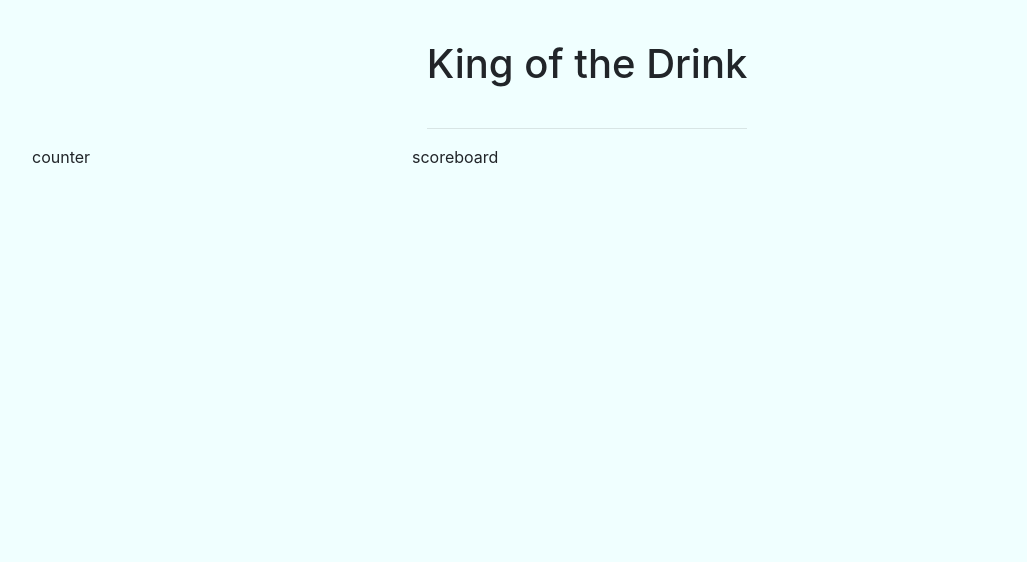
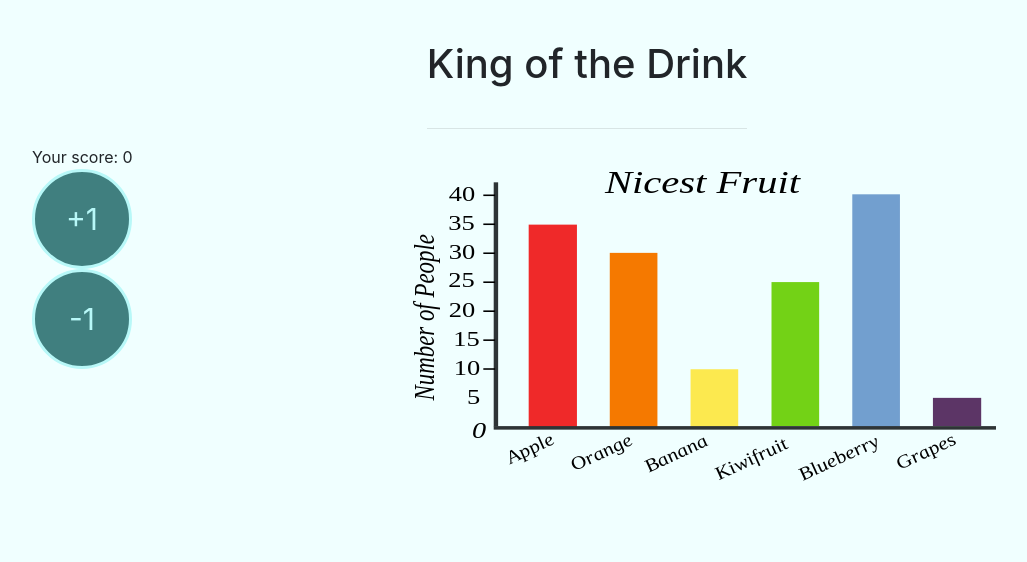
Before and after one commit to edwinmui/kingofthedrink, a plain HTML site: page index.html in a window 1280 px wide. Shown: the whole page, without its empty margins (53-1080 px from the left). Drawn offline with nearby package versions, Linux system fonts and the light colour scheme.

Commit message:
feat: Add plus and minus counters

```diff
--- a/css/index.css
+++ b/css/index.css
@@ -6,3 +6,37 @@ h1 {
     margin-top: 1em;
     margin-bottom: 1em;
 }
+
+.plus,
+.minus {
+    background-color: #407F7F;
+    display: flex;
+    justify-content: center;
+    align-items: center;
+    color: #B8F8F8;
+    user-select: none;
+    width: 100px;
+    height: 100px;
+    border-radius: 50%;
+    padding: 10px;
+    border: 3px solid #B8F8F8;
+    font-size: 30px;
+    cursor: pointer;
+}
+
+.plus:active,
+.minus:active {
+    color: blue;
+}
+
+.graph {
+    width: 100%;
+    height: 100%;
+}
+
+@media (min-width: 768px) {
+    .graph {
+        width: 80%;
+        height: 80%;
+    }
+}
--- a/index.html
+++ b/index.html
@@ -20,16 +20,26 @@
         </div>
         <div class="row justify-content-center">
             <div class="col-4">
-                <p>counter</p>
+                <div class="counter">Your score: <span class="number">0</span></div>
+            </div>
+            <div class="col-8"></div>
+        </div>
+        <div class="row justify-content-center">
+            <div class="col-4">
+                <div class="counters">
+                    <div class="plus"><span>+1</span></div>
+                    <div class="minus"><span>-1</span></div>
+                </div>
             </div>
             <div class="col-8">
-                <p>scoreboard</p>
+                <img class="graph" src="assets/bar-graph-fruit.svg" alt="Bar graph">
             </div>
         </div>
     </div>
     <script src="https://code.jquery.com/jquery-3.3.1.slim.min.js" integrity="sha384-q8i/X+965DzO0rT7abK41JStQIAqVgRVzpbzo5smXKp4YfRvH+8abtTE1Pi6jizo" crossorigin="anonymous"></script>
     <script src="https://cdn.jsdelivr.net/npm/popper.js@1.14.7/dist/umd/popper.min.js" integrity="sha384-UO2eT0CpHqdSJQ6hJty5KVphtPhzWj9WO1clHTMGa3JDZwrnQq4sF86dIHNDz0W1" crossorigin="anonymous"></script>
     <script src="https://cdn.jsdelivr.net/npm/bootstrap@4.3.1/dist/js/bootstrap.min.js" integrity="sha384-JjSmVgyd0p3pXB1rRibZUAYoIIy6OrQ6VrjIEaFf/nJGzIxFDsf4x0xIM+B07jRM" crossorigin="anonymous"></script>
+    <script src="js/index.js" async></script>
 </body>
 
 </html>
--- a/js/index.js
+++ b/js/index.js
@@ -0,0 +1,18 @@
+const minus = document.querySelector(".minus");
+const plus = document.querySelector(".plus");
+let number = document.querySelector(".number");
+
+let i = 0;
+
+function count() {
+    i++
+    number.innerHTML = i
+}
+plus.addEventListener("click", count)
+
+function minusF() {
+    if (number.innerHTML == 0) return
+    number.innerHTML = i - 1
+    i--
+}
+minus.addEventListener("click", minusF)
```
Also changed, not shown: assets/bar-graph-fruit.svg (added).
